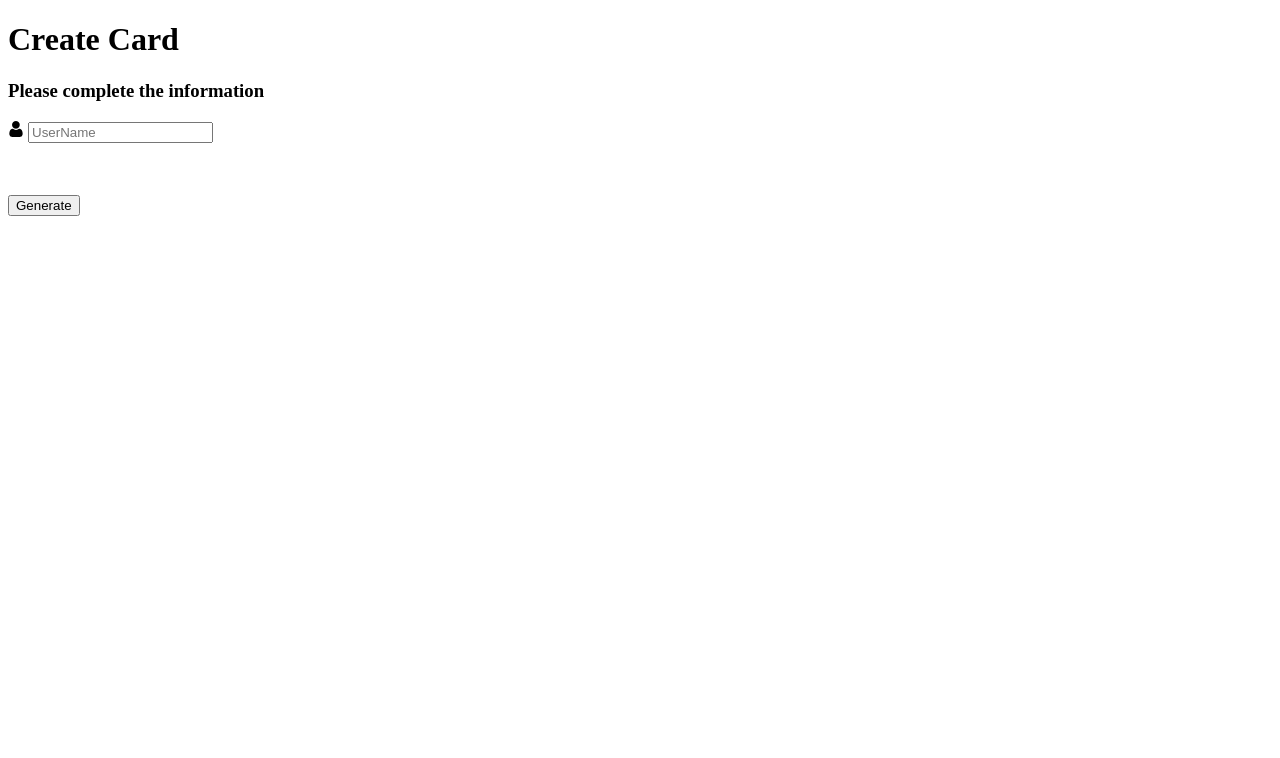
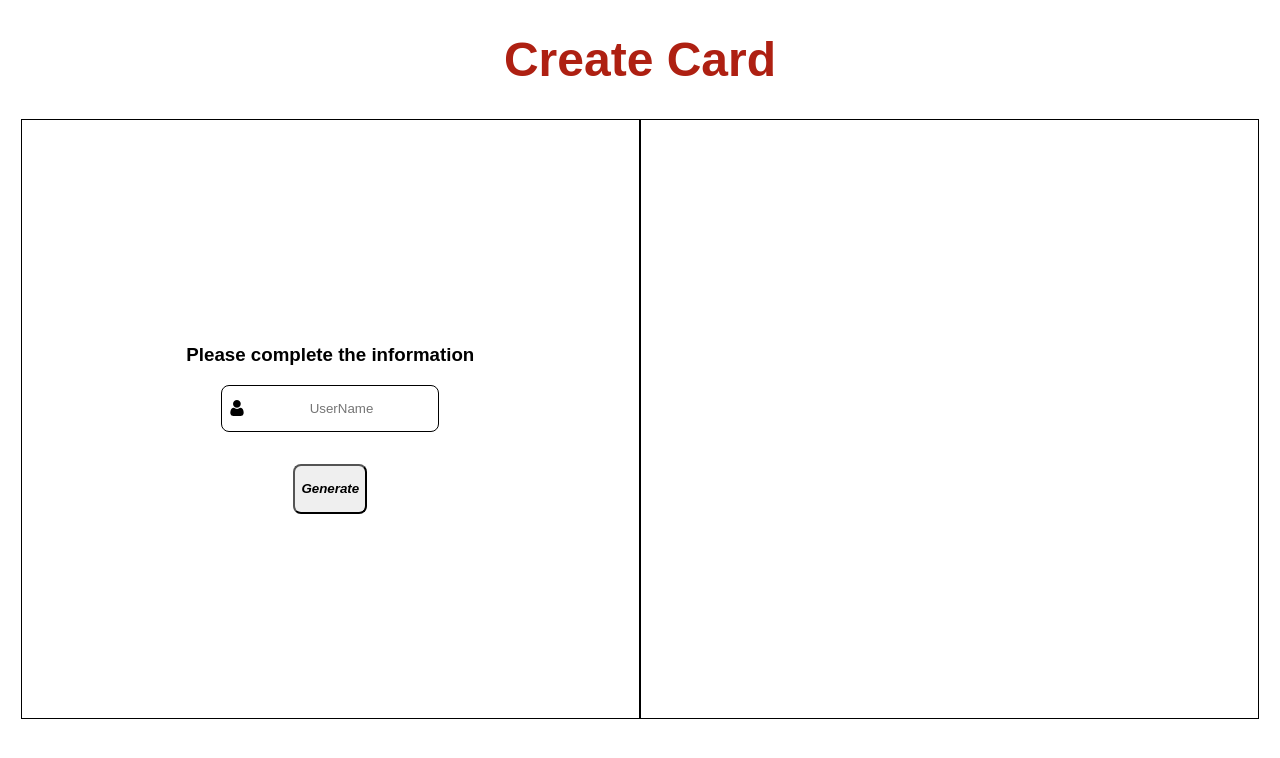
Before and after one commit to Mari293/JavaScript, a plain HTML site: page Card/index.html in a window 1280 px wide. Drawn offline with Linux system fonts and the light colour scheme.

Commit message:
Se da estilos y se modifica el html para aplicarlos

```diff
--- a/Card/app.js
+++ b/Card/app.js
@@ -1,13 +1,18 @@
+const principalContainer = document.querySelector("main");
+const title = document.querySelector("header");
+const userContainer = document.querySelector("#container-name")
+const informationContainer = document.querySelector("#container-information")
+const cardContainer = document.querySelector("#container-card")
 const nameUser = document.querySelector("#name");
 const message = document.querySelector("#message");
+const btn_Generate = document.querySelector("#generate")
 
 nameUser.addEventListener('keydown', characterValidation)
 
 function characterValidation (keyboardEvent) {
     const code   = keyboardEvent.keyCode;
-    if(code==55 || code==187 || code==189 ){
+    if(code==55 || code==187 || code==189){
         message.style.color = "red";
-
         message.textContent = "No puede contener los siguientes carácter '*' , '+' , '/' , '-' , '_'";
     }
     else {
@@ -16,4 +21,40 @@ function characterValidation (keyboardEvent) {
     }
 };
 
-message.style.fontWeight= "bold";
+title.style.color = "#ae2012";
+title.style.fontSize = "150%";
+title.style.textAlign = "center";
+title.style.fontFamily = "sans-serif";
+
+nameUser.style.border = "transparent";
+nameUser.style.textAlign = "center";
+
+message.style.fontWeight = "bold";
+
+principalContainer.style.height = "75vh";
+principalContainer.style.margin = "1%";
+principalContainer.style.fontFamily = "sans-serif";
+principalContainer.style.display = "flex";
+
+userContainer.style.border = "1px solid #000";
+userContainer.style.borderRadius = "8px";
+userContainer.style.height = "45px";
+userContainer.style.display = "flex";
+userContainer.style.alignItems= "center";
+userContainer.style.alignItems= "center";
+userContainer.style.width = "35%";
+userContainer.style.justifyContent = "space-evenly";
+
+btn_Generate.style.height = "50px";
+btn_Generate.style.fontWeight = "800";
+btn_Generate.style.borderRadius= "8px";
+
+informationContainer.style.border = "1px solid #000";
+informationContainer.style.width = "50%";
+informationContainer.style.display = "flex";
+informationContainer.style.flexDirection = "column";
+informationContainer.style.justifyContent = "center";
+informationContainer.style.alignItems = "center";
+
+cardContainer.style.border = "1px solid #000";
+cardContainer.style.width = "50%";
--- a/Card/index.html
+++ b/Card/index.html
@@ -11,13 +11,18 @@
         <h1>Create Card</h1>
     </header>
     <main>
-        <h3>Please complete the information</h3>
-        <div id="container-name">
-            <img src="images/user.png" alt="Representación de usuario" >
-            <input type="text" placeholder="UserName" id="name">
-        </div><br>
-        <p id="message"></p><br>
-        <button type="submit" id="generate">Generate</button>
+        <div id="container-information">
+            <h3>Please complete the information</h3>
+            <div id="container-name">
+                <img src="images/user.png" alt="Representación de usuario" >
+                <input type="text" placeholder="UserName" id="name">
+            </div>
+            <p id="message"></p>
+            <button type="submit" id="generate"><i>Generate</i></button>
+        </div>
+        <div id="container-card">
+
+        </div>
     </main>
     <script src="app.js"></script>
 </body>
```
